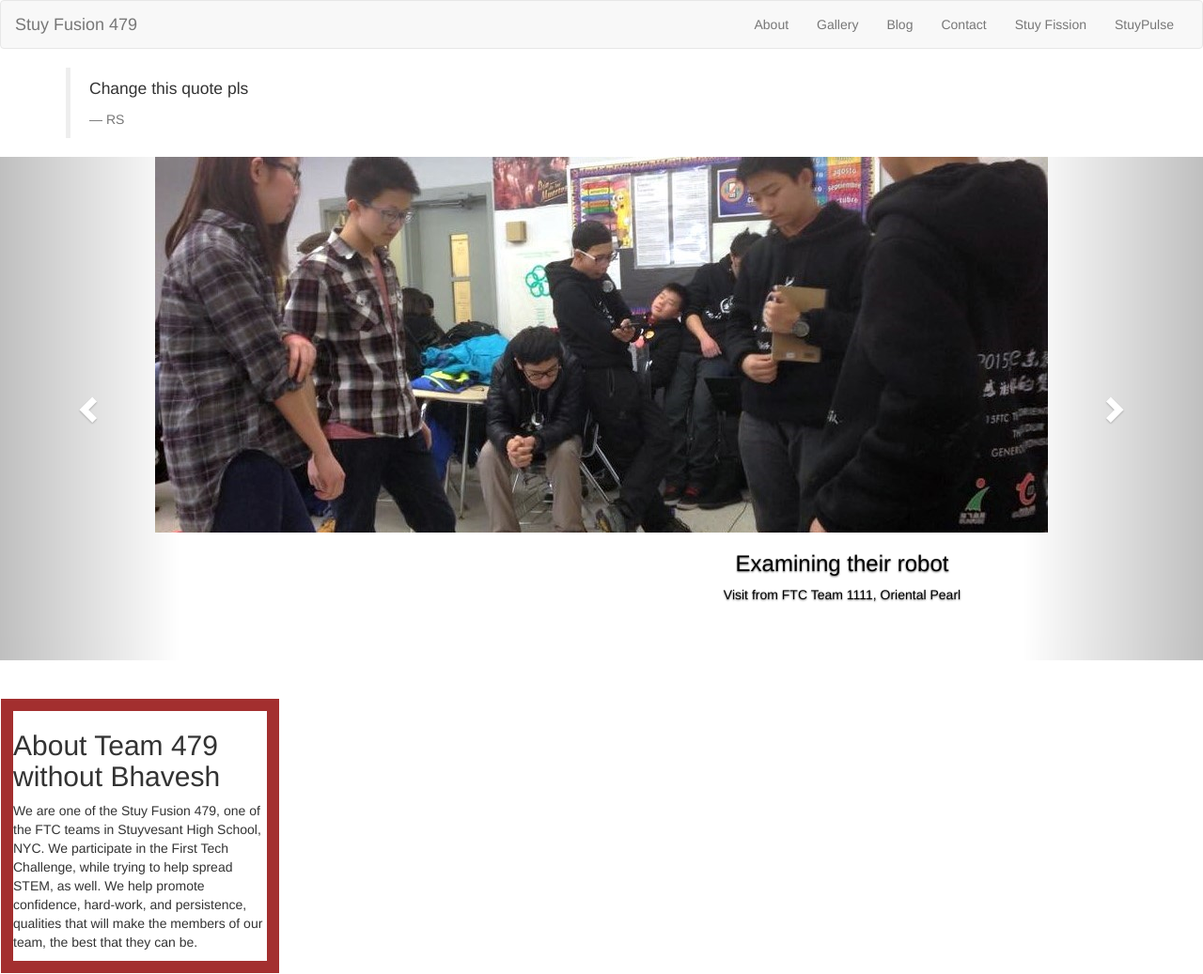
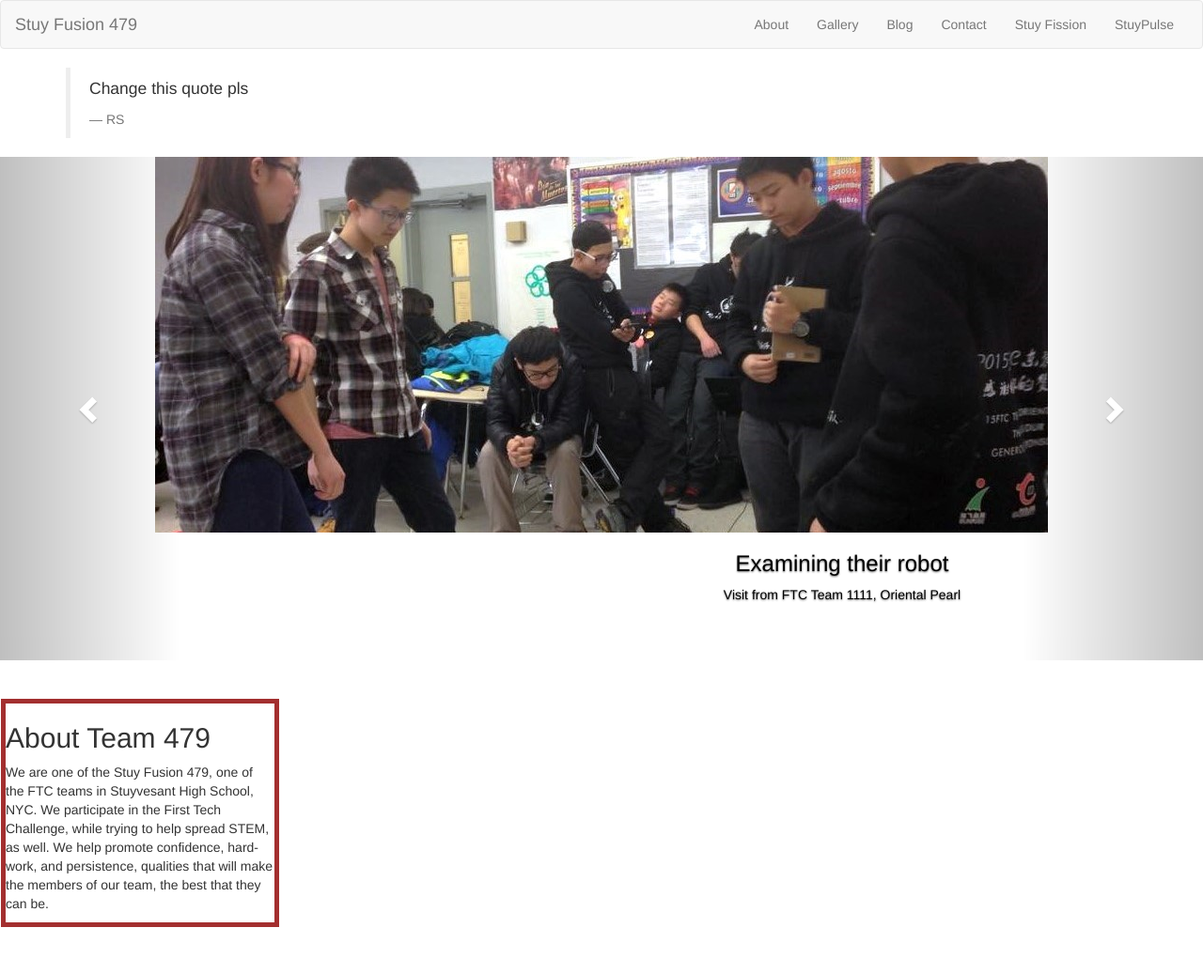
Before and after one commit to stuyfusion/stuyfusion.github.io, a Jekyll site: the page built from index.html, in a window 1280 px wide. Shown: the whole page at 94% size. Built offline with Jekyll 4.4.1, drawn with Linux system fonts in a browser that asks for light colours; nearby versions of some CDN libraries; after the commit the page ends 988 px from its top, so only the background shows below that.

Commit message:
Update index.html
edits.

```diff
--- a/index.html
+++ b/index.html
@@ -87,8 +87,8 @@ layout: default
 <br>
 <div class="row">
   <div class="col-md-3" style="border:1px solid #FFFFFF;" >
-    <div class="aboutcolumn" style="border:13px solid #A32F2F;">
-    <h2>About Team 479 without Bhavesh</h2>
+    <div class="aboutcolumn" style="border:5px solid #A32F2F;">
+    <h2>About Team 479</h2>
     <p>We are one of the Stuy Fusion 479, one of the FTC teams
 in Stuyvesant High School, NYC. We participate in the First
 Tech Challenge, while trying to help spread STEM, as well.
```
